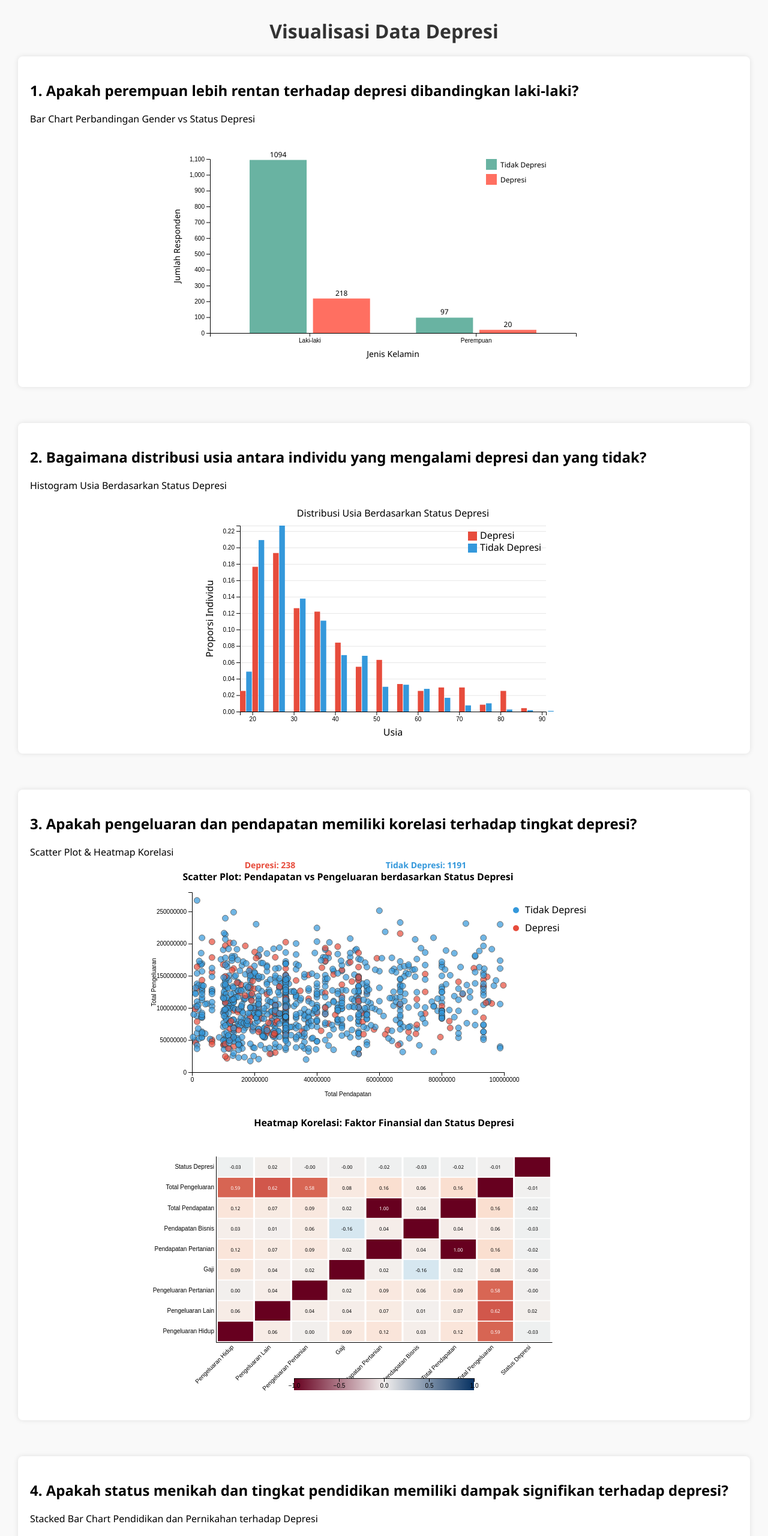
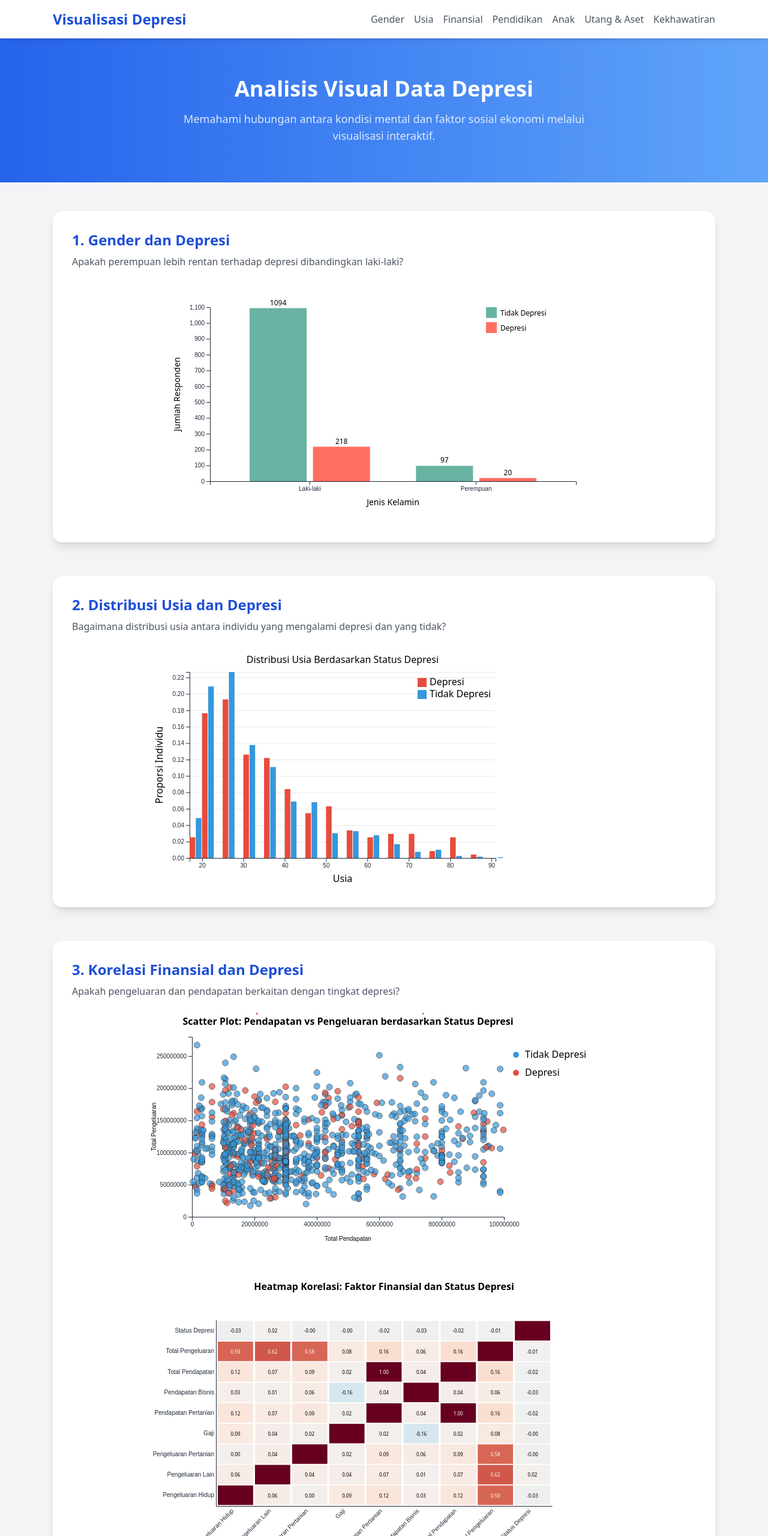
Before and after one commit to haikalaulia/visdat, a plain HTML site: page index.html in a window 1280 px wide. Shown: the top 2560 px of the page at 60% size. Drawn offline with nearby package versions, Linux system fonts and the light colour scheme.

Commit message:
Update index.html

```diff
--- a/index.html
+++ b/index.html
@@ -1,77 +1,101 @@
 <!DOCTYPE html>
 <html lang="id">
 <head>
-  <meta charset="UTF-8">
-  <meta name="viewport" content="width=device-width, initial-scale=1.0">
-  <title>Visualisasi Depresi</title>
-  <link rel="stylesheet" href="style.css">
+  <meta charset="UTF-8" />
+  <meta name="viewport" content="width=device-width, initial-scale=1.0"/>
+  <title>Visualisasi Data Depresi</title>
+  <script src="https://cdn.tailwindcss.com"></script>
   <script src="d3.v7.min.js"></script>
+  <style>
+    html {
+      scroll-behavior: smooth;
+    }
+  </style>
 </head>
-<body>
-  <h1>Visualisasi Data Depresi</h1>
+<body class="bg-gray-100 text-gray-800 font-sans">
 
-  <!-- 1. Gender vs Depresi -->
-  <section id="chart-gender-depression">
-    <h2>1. Apakah perempuan lebih rentan terhadap depresi dibandingkan laki-laki?</h2>
-    <p>Bar Chart Perbandingan Gender vs Status Depresi</p>
-    <svg id="gender-depression" width="700" height="400"></svg>
+  <!-- Navbar -->
+  <header class="bg-white shadow-md sticky top-0 z-50">
+    <div class="max-w-6xl mx-auto flex justify-between items-center px-6 py-4">
+      <h1 class="text-2xl font-bold text-blue-700">Visualisasi Depresi</h1>
+      <nav class="space-x-4 hidden md:flex">
+        <a href="#chart-gender-depression" class="text-gray-600 hover:text-blue-600 transition">Gender</a>
+        <a href="#chart-age-histogram" class="text-gray-600 hover:text-blue-600 transition">Usia</a>
+        <a href="#chart-financial-correlation" class="text-gray-600 hover:text-blue-600 transition">Finansial</a>
+        <a href="#chart-socio-edu-marriage" class="text-gray-600 hover:text-blue-600 transition">Pendidikan</a>
+        <a href="#chart-children-boxplot" class="text-gray-600 hover:text-blue-600 transition">Anak</a>
+        <a href="#chart-debt-assets" class="text-gray-600 hover:text-blue-600 transition">Utang & Aset</a>
+        <a href="#chart-worry-depression" class="text-gray-600 hover:text-blue-600 transition">Kekhawatiran</a>
+      </nav>
+    </div>
+  </header>
+
+  <!-- Hero -->
+  <section class="bg-gradient-to-r from-blue-600 to-blue-400 text-white py-16 text-center">
+    <div class="max-w-3xl mx-auto px-6">
+      <h2 class="text-4xl font-bold mb-4">Analisis Visual Data Depresi</h2>
+      <p class="text-lg text-blue-100">Memahami hubungan antara kondisi mental dan faktor sosial ekonomi melalui visualisasi interaktif.</p>
+    </div>
+  </section>
+
+  <!-- Main Content -->
+  <main class="max-w-6xl mx-auto px-6 py-12 space-y-14">
+
+    <!-- Template Section -->
+    <section id="chart-gender-depression" class="bg-white rounded-2xl shadow-lg p-8 transition hover:shadow-xl">
+      <h2 class="text-2xl font-semibold text-blue-700 mb-2">1. Gender dan Depresi</h2>
+      <p class="text-gray-600 mb-6">Apakah perempuan lebih rentan terhadap depresi dibandingkan laki-laki?</p>
+      <svg id="gender-depression" width="700" height="400" class="mx-auto"></svg>
       <script src="js/gender-depression.js"></script>
     </section>
 
-  <!-- 2. Histogram Usia -->
-  <!-- Ubah HTML -->
-<section id="chart-age-histogram">
-  <h2>2. Bagaimana distribusi usia antara individu yang mengalami depresi dan yang tidak?</h2>
-  <p>Histogram Usia Berdasarkan Status Depresi</p>
-  <div id="chart2" class="chart"></div>
+    <section id="chart-age-histogram" class="bg-white rounded-2xl shadow-lg p-8 transition hover:shadow-xl">
+      <h2 class="text-2xl font-semibold text-blue-700 mb-2">2. Distribusi Usia dan Depresi</h2>
+      <p class="text-gray-600 mb-6">Bagaimana distribusi usia antara individu yang mengalami depresi dan yang tidak?</p>
+      <div id="chart2" class="mx-auto w-full max-w-3xl"></div>
       <script src="js/age-histogram.js"></script>
     </section>
 
-  <!-- 3. Scatter Plot dan Heatmap (Pengeluaran vs Pendapatan) -->
-  <section id="chart-financial-correlation">
-    <h2>3. Apakah pengeluaran dan pendapatan memiliki korelasi terhadap tingkat depresi?</h2>
-    <p>Scatter Plot & Heatmap Korelasi</p>
-
-    <!-- Scatter Plot -->
-    <svg id="scatter-plot" width="800" height="400"></svg>
-
-    <!-- Heatmap -->
-    <svg id="heatmap" width="800" height="500"></svg>
-
+    <section id="chart-financial-correlation" class="bg-white rounded-2xl shadow-lg p-8 transition hover:shadow-xl">
+      <h2 class="text-2xl font-semibold text-blue-700 mb-2">3. Korelasi Finansial dan Depresi</h2>
+      <p class="text-gray-600 mb-6">Apakah pengeluaran dan pendapatan berkaitan dengan tingkat depresi?</p>
+      <svg id="scatter-plot" width="800" height="400" class="mx-auto mb-8"></svg>
+      <svg id="heatmap" width="800" height="500" class="mx-auto"></svg>
       <script src="js/financial-correlation.js"></script>
     </section>
 
-  <!-- 4. Stacked Bar Pendidikan dan Pernikahan -->
-  <section id="chart-socio-edu-marriage">
-    <h2>4. Apakah status menikah dan tingkat pendidikan memiliki dampak signifikan terhadap depresi?</h2>
-    <p>Stacked Bar Chart Pendidikan dan Pernikahan terhadap Depresi</p>
-    <svg id="socio-edu-marriage" width="700" height="400"></svg>
+    <section id="chart-socio-edu-marriage" class="bg-white rounded-2xl shadow-lg p-8 transition hover:shadow-xl">
+      <h2 class="text-2xl font-semibold text-blue-700 mb-2">4. Pendidikan, Pernikahan, dan Depresi</h2>
+      <p class="text-gray-600 mb-6">Apakah status menikah dan tingkat pendidikan berdampak pada depresi?</p>
+      <svg id="socio-edu-marriage" width="700" height="400" class="mx-auto"></svg>
       <script src="js/socio-edu-marriage.js"></script>
     </section>
 
-  <!-- 5. Box Plot Jumlah Anak -->
-  <section id="chart-children-boxplot">
-    <h2>5. Apakah jumlah anak mempengaruhi tingkat depresi individu?</h2>
-    <p>Box Plot Jumlah Anak vs Status Depresi</p>
-    <svg id="children-boxplot" width="700" height="400"></svg>
+    <section id="chart-children-boxplot" class="bg-white rounded-2xl shadow-lg p-8 transition hover:shadow-xl">
+      <h2 class="text-2xl font-semibold text-blue-700 mb-2">5. Jumlah Anak dan Depresi</h2>
+      <p class="text-gray-600 mb-6">Apakah jumlah anak mempengaruhi tingkat depresi?</p>
+      <svg id="children-boxplot" width="700" height="400" class="mx-auto"></svg>
       <script src="js/children-boxplot.js"></script>
     </section>
 
-  <!-- 6. Scatter Plot Utang dan Aset -->
-  <section id="chart-debt-assets">
-    <h2>6. Bagaimana hubungan antara jumlah utang dan aset terhadap kondisi depresi?</h2>
-    <p>Scatter Plot Utang dan Aset vs Depresi</p>
-    <svg id="debt-assets" width="700" height="400"></svg>
+    <section id="chart-debt-assets" class="bg-white rounded-2xl shadow-lg p-8 transition hover:shadow-xl">
+      <h2 class="text-2xl font-semibold text-blue-700 mb-2">6. Utang, Aset, dan Depresi</h2>
+      <p class="text-gray-600 mb-6">Bagaimana hubungan utang dan aset terhadap kondisi depresi?</p>
+      <svg id="debt-assets" width="700" height="400" class="mx-auto"></svg>
       <script src="js/debt-assets.js"></script>
     </section>
 
-  <!-- 7. Kekhawatiran terhadap Depresi -->
-  <section id="chart-worry-depression">
-    <h2>7. Apakah tingkat kekhawatiran terhadap depresi berkorelasi dengan status depresi?</h2>
-    <p>Bar Chart dan Heatmap Korelasi</p>
-    <svg id="worry-depression" width="700" height="400"></svg>
+    <section id="chart-worry-depression" class="bg-white rounded-2xl shadow-lg p-8 transition hover:shadow-xl">
+      <h2 class="text-2xl font-semibold text-blue-700 mb-2">7. Kekhawatiran dan Depresi</h2>
+      <p class="text-gray-600 mb-6">Apakah kekhawatiran terhadap depresi berkorelasi dengan status depresi?</p>
+      <svg id="worry-depression" width="700" height="400" class="mx-auto"></svg>
       <script src="js/worry-depression.js"></script>
     </section>
 
+  </main>
+
+  <!-- Tooltip (if used in charts) -->
+  <div id="tooltip" class="absolute bg-white border border-gray-300 text-sm px-3 py-2 rounded shadow hidden pointer-events-none"></div>
+
 </body>
 </html>
```
Lines whose indentation alone changed are shown as unchanged.
